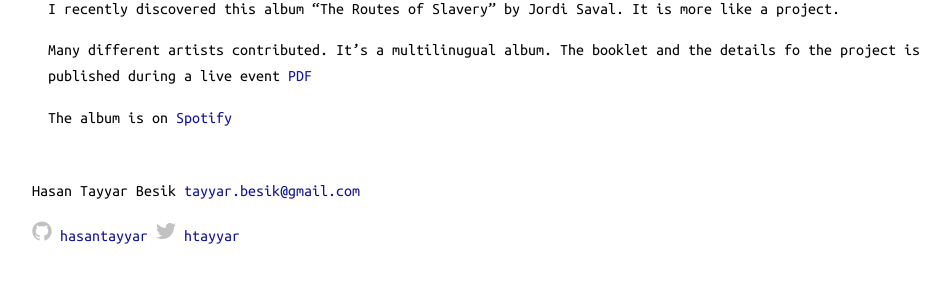
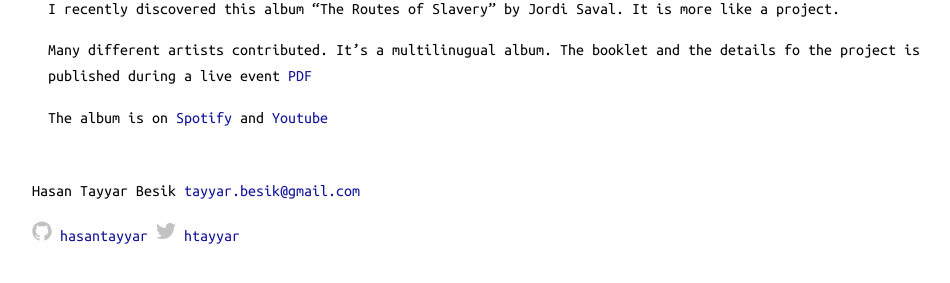
Before and after one commit to hasantayyar/hasantayyar.net, a Jekyll site: the page built from _posts/2020-11-17-the-roots-of-slavery-album.md, in a window 1280 px wide. Shown: the part 272-555 px from the top of the page, without its empty margins (144-1094 px from the left). Built offline with Jekyll 4.4.1, drawn with Linux system fonts in a browser that asks for light colours; Markdown is read by kramdown in place of the engine named in the settings.

Commit message:
Update 2020-11-17-the-roots-of-slavery-album.md

```diff
--- a/_posts/2020-11-17-the-roots-of-slavery-album.md
+++ b/_posts/2020-11-17-the-roots-of-slavery-album.md
@@ -9,4 +9,4 @@
 
 Many different artists contributed. It's a multilinugual album. The booklet and the details fo the project is published during a live event [PDF](http://images.lincolncenter.org/image/upload/v1510078133/yfhyrdykntjgiereio7s.pdf)
 
-The album is on [Spotify](https://open.spotify.com/album/5iRJeFmgDETMCRPFP0Y1pp?si=NTKxp6KDReqy9lEu4j8xWw)
+The album is on [Spotify](https://open.spotify.com/album/5iRJeFmgDETMCRPFP0Y1pp?si=NTKxp6KDReqy9lEu4j8xWw) and [Youtube](https://www.youtube.com/watch?v=TvkU6gyxTYI&list=OLAK5uy_kxyFq9kNmqxaT5X2cCk5B3G-nWei4jbEg)
```
